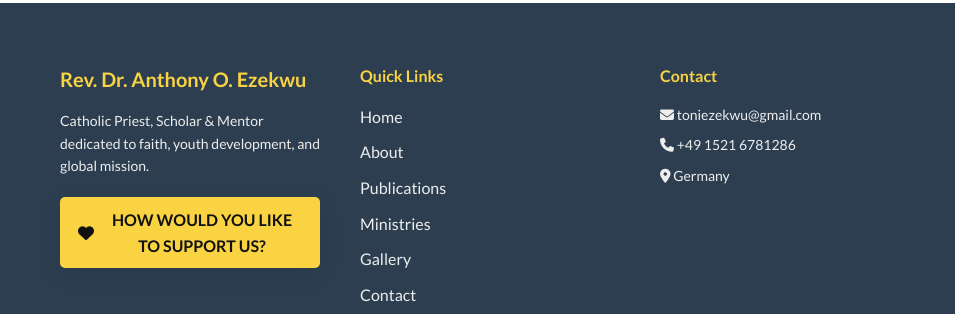
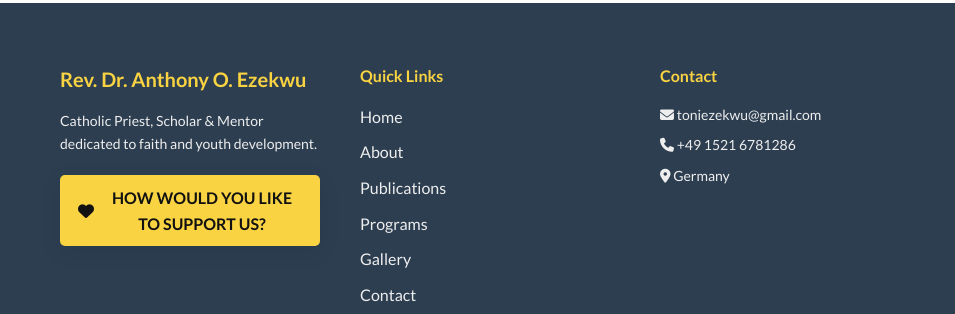
Before and after one commit to SpanixHugo/Rev-Dr-Anthony, a plain HTML site: page support.html in a window 1280 px wide. Shown: the part 1777-2091 px from the top of the page, 0-955 px from the left. Drawn offline with nearby package versions, Linux system fonts and the light colour scheme.

```diff
--- a/support.html
+++ b/support.html
@@ -369,7 +369,7 @@
             <!-- Column 1: About -->
             <div class="footer-about">
                 <h3>Rev. Dr. Anthony O. Ezekwu</h3>
-                <p>Catholic Priest, Scholar & Mentor dedicated to faith, youth development, and global mission.</p>
+                <p>Catholic Priest, Scholar & Mentor dedicated to faith and youth development.</p>
                 <a href="./support.html" class="btn btn-donate"><i class="fas fa-heart"></i> HOW WOULD YOU LIKE TO
                     SUPPORT US?</a>
             </div>
@@ -381,7 +381,7 @@
                     <li><a href="./index.html">Home</a></li>
                     <li><a href="#about">About</a></li>
                     <li><a href="#publications">Publications</a></li>
-                    <li><a href="#ministries">Ministries</a></li>
+                    <li><a href="#ministries">Programs</a></li>
                     <li><a href="#gallery">Gallery</a></li>
                     <li><a href="#contact">Contact</a></li>
                     <li><a href="./support.html">Support</a></li>
@@ -453,4 +453,5 @@
 
 </body>
 
+
 </html>
```
